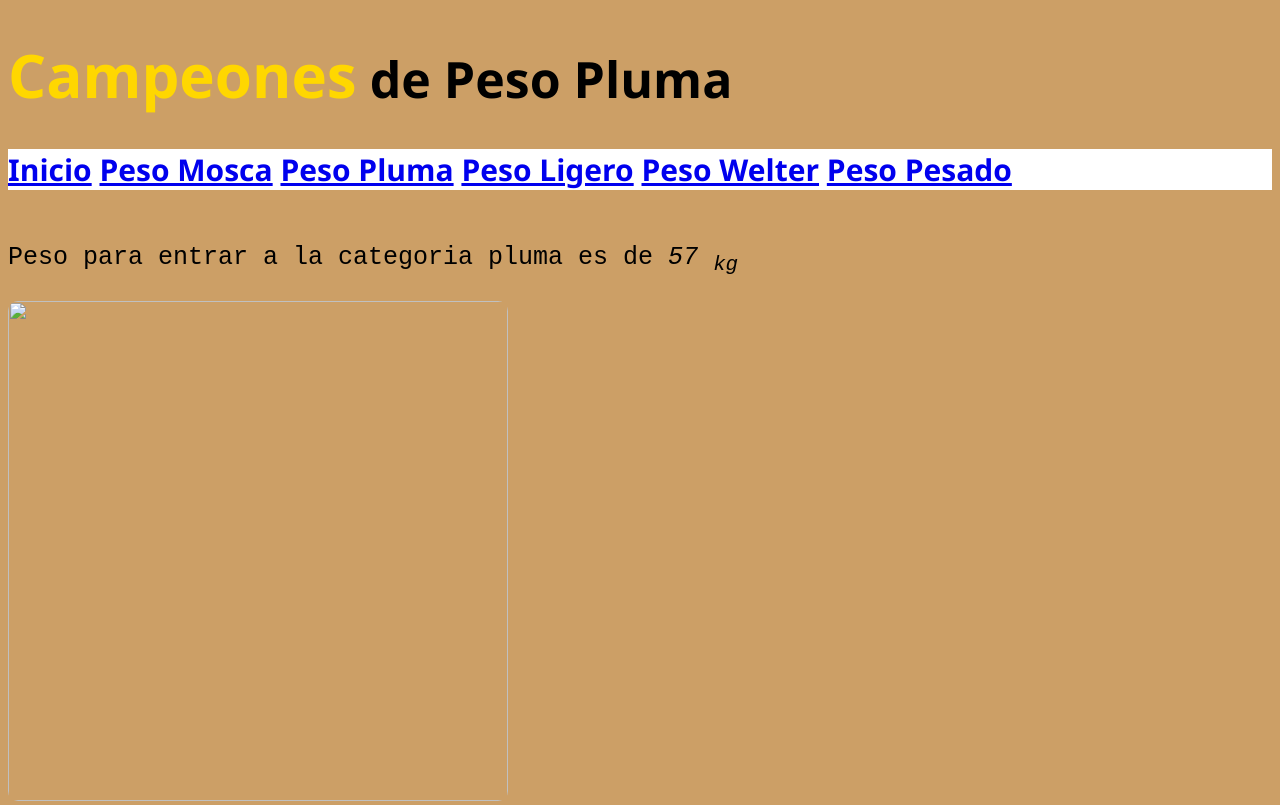
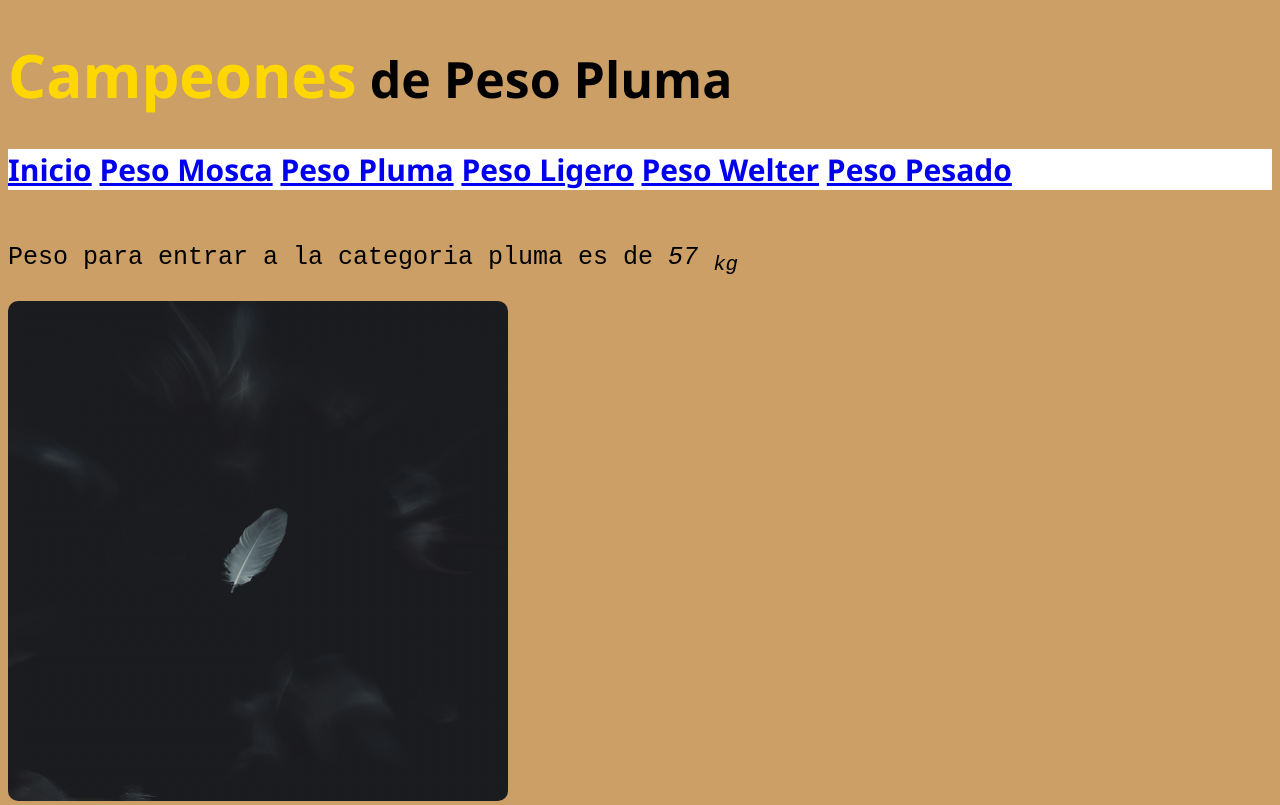
Before and after one commit to OSVALDOLLANAS/Pagina-Web-Boxeo, a plain HTML site: page peso-pluma.html in a window 1280 px wide. Shown: the top 805 px of the page. Drawn offline with Linux system fonts and the light colour scheme; the site is published under a folder, as on GitHub Pages, so addresses that start at the root find nothing.

Commit message:
correcion de la imagen pluma

```diff
--- a/peso-pluma.html
+++ b/peso-pluma.html
@@ -25,7 +25,7 @@
         <pre>
             <p>Peso para entrar a la categoria pluma es de <em>57 <sub>kg</sub></em></p></pre>
     </section>
-    <img class="pluma" src="/img/pluma.jpg">
+    <img class="pluma" src="img/pluma.jpg">
     <section class="divisiones">
         <h2>Las diferentes divisiones del boxeo son</h2>
         <ol>
```
